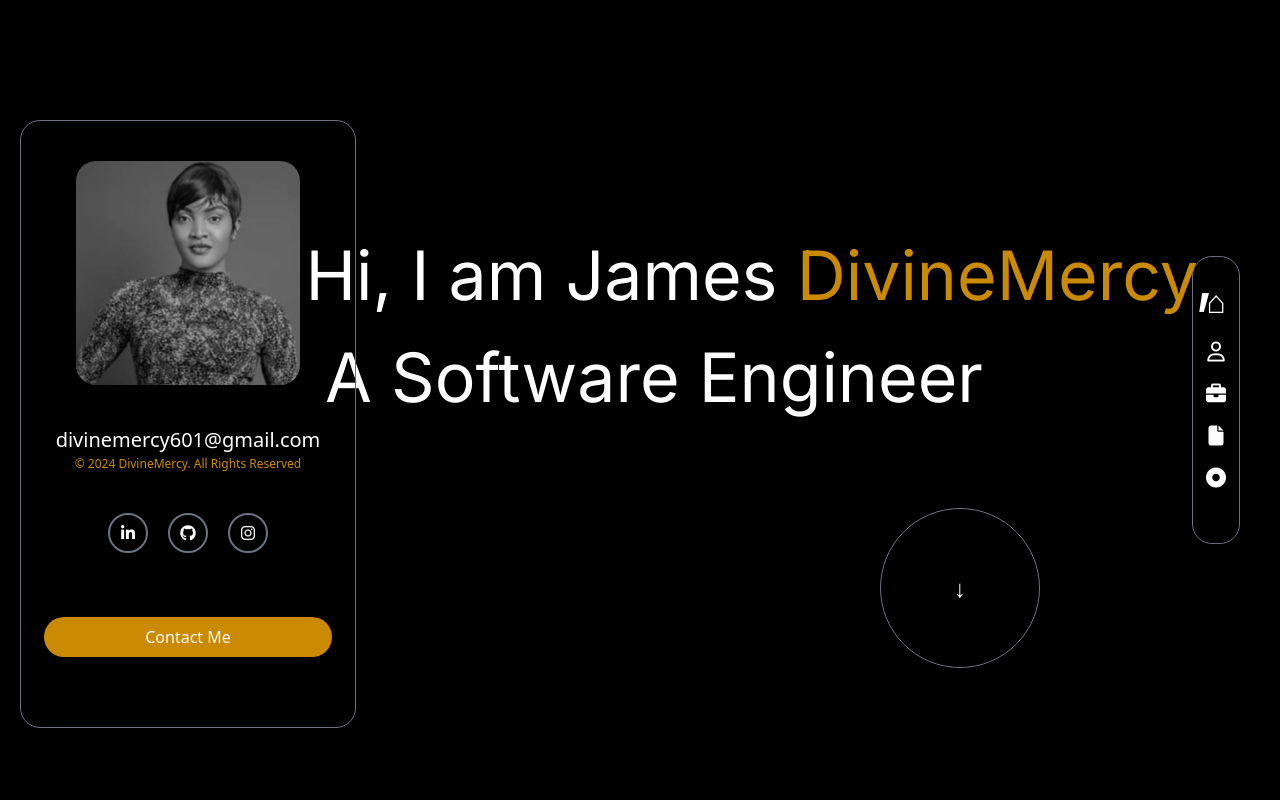
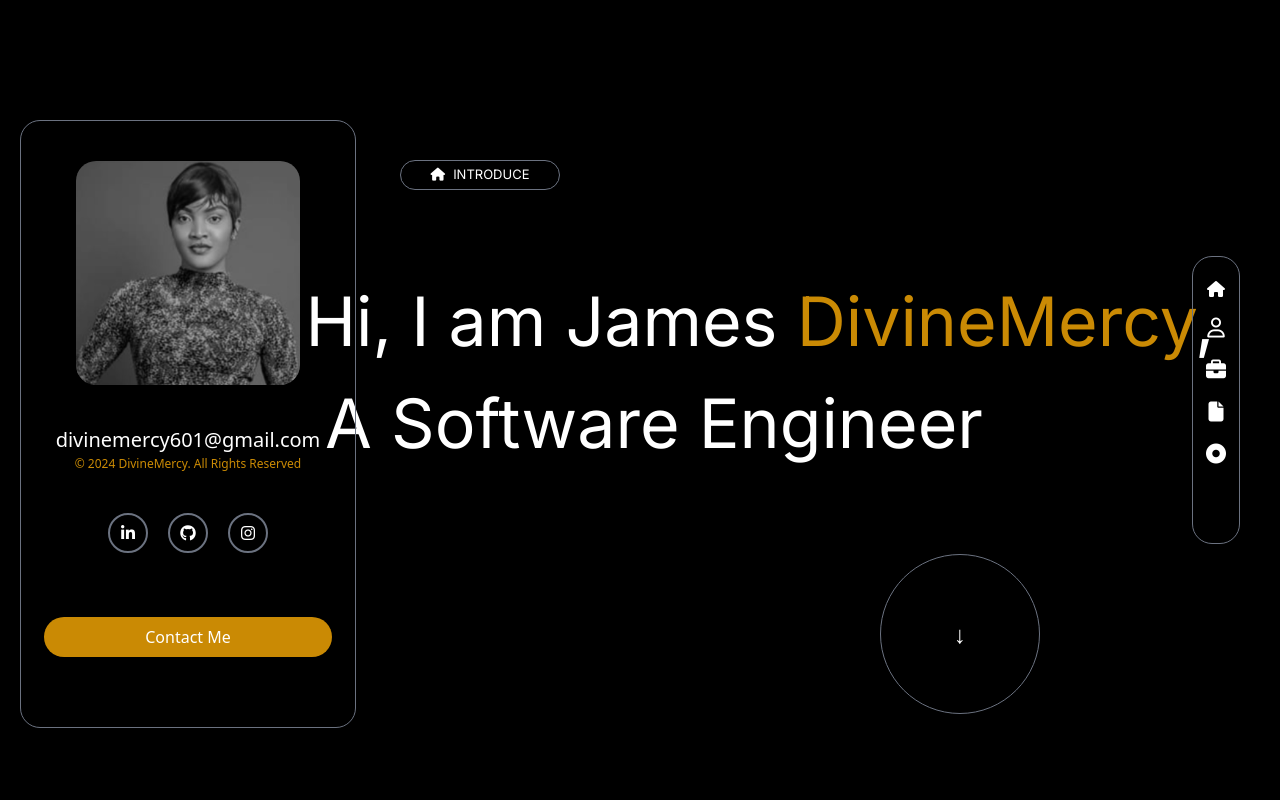
Before and after one commit to Divinegirl8/project, a React (Create React App) app: page / in a window 1280 px wide. Shown: the top 800 px of the page. Built offline with nearby package versions, Linux system fonts and the light colour scheme.

Commit message:
new commit

```diff
--- a/src/component/HeroPage/index.tsx
+++ b/src/component/HeroPage/index.tsx
@@ -24,9 +24,7 @@ const HeroPage: React.FC = () => {
         <div className="bg-gradient-to-b from-black via-black to-transparent h-[100vh] relative">
             <div className="">
 
-                            <div
-                    className="border-gray-500 border-[0.5px] w-[21rem] h-[38rem] rounded-[20px] left-5 top-10 lg:mt-[80px] lg:fixed z-50"
-                >
+                <div className="border-gray-500 border-[0.5px] w-[21rem] h-[38rem] rounded-[20px] left-5 top-10 lg:mt-[80px] lg:fixed z-50">
                    <div className="flex justify-center mt-10">
                    <img src={pix2} className="w-[14rem] h-[14rem] rounded-[20px]" />
                    </div>
@@ -69,10 +67,16 @@ const HeroPage: React.FC = () => {
 
 
                 </div>
+                <div className="flex ml-[25rem] mt-[10rem]">
+    <div className="flex flex-row gap-2 justify-center border-gray-500 border w-[10rem] h-[30px] rounded-[20px] pt-1">
+        <i className="fa-solid fa-house" style={{ color: "#fff", paddingTop: "3px", fontSize:"13px" }}></i>
+        <p className="font-normal text-white font-fontInter uppercase text-[13px]">Introduce</p>
+    </div>
+</div>
 
 
                 <div className="text-center lg:ml-[15rem]">
-                    <p className="lg:pt-[14rem] font-normal text-[68px] text-white font-fontInter">
+                    <p className="lg:pt-[5rem] font-normal text-[68px] text-white font-fontInter">
                         Hi, I am James <span className="text-yellow-600">DivineMercy</span>,
                     </p>
 
@@ -116,8 +120,8 @@ const HeroPage: React.FC = () => {
 {/* Updated navigation div with square tooltips and thinking shape (triangle on the right) */}
 <div className="border-gray-500 border-[0.5px] w-[3rem] h-[18rem] rounded-[20px] items-center fixed right-10 top-1/2 transform -translate-y-1/2 hidden lg:flex flex-col text-white text-center gap-3 z-50 pt-5">
     <div className="relative group">
-        <button className="hover:text-yellow-600 text-[2rem] cursor-pointer" onClick={() => scrollToSection(section1Ref)}>
-            {"\u2302"}
+        <button className="hover:text-yellow-600  cursor-pointer" onClick={() => scrollToSection(section1Ref)}>
+        <i className="fa-solid fa-house" style={{color: "#fff"}}></i>
         </button>
         <span className="absolute right-[33px] top-1/2 transform -translate-y-1/2 bg-[#3b3b3b] text-white text-sm py-1 px-3 rounded opacity-0 group-hover:opacity-100 transition-opacity duration-200 w-[4rem] h-[30px]">
          Home
```
